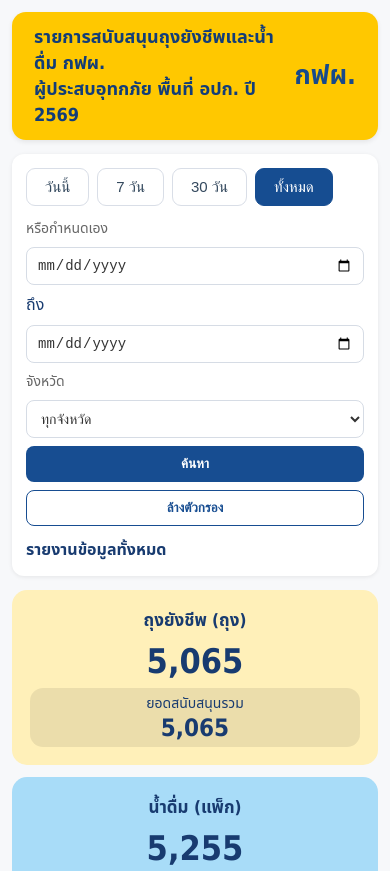
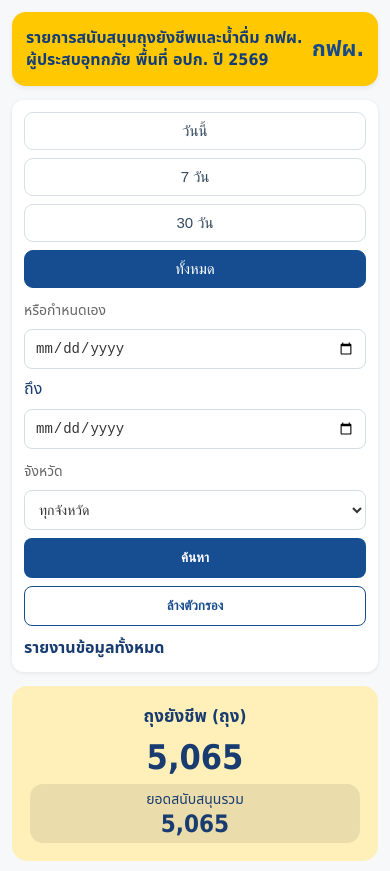
Before and after one commit to Fylven/egat-relief-support-dashboard, a plain HTML site: page index.html in a window 390 px wide. Shown: the top 871 px of the page. Drawn offline with Linux system fonts and the light colour scheme.

Commit message:
Update index.html

```diff
--- a/index.html
+++ b/index.html
@@ -41,7 +41,7 @@
     font-size: 24px;
     font-weight: bold;
     color: #123d78;
-    line-height: 1.45;
+    line-height: 1.4;
 }
 
 .logo {
@@ -51,21 +51,23 @@
     white-space: nowrap;
 }
 
+
 /* ================= FILTER ================= */
 
 .filter-area {
     margin-top: 14px;
     background: white;
     border-radius: 12px;
-    padding: 14px;
+    padding: 12px;
     box-shadow: 0 1px 4px rgba(0,0,0,.08);
 }
 
-.quick-filter {
+.filter-row {
     display: flex;
     align-items: center;
     gap: 8px;
-    flex-wrap: wrap;
+    flex-wrap: nowrap;
+    width: 100%;
 }
 
 .filter-button {
@@ -77,6 +79,7 @@
     font-size: 15px;
     cursor: pointer;
     transition: .2s;
+    white-space: nowrap;
 }
 
 .filter-button:hover {
@@ -89,44 +92,42 @@
     border-color: #164d91;
 }
 
-/* CUSTOM FILTER */
-
-.custom-filter {
-    margin-top: 12px;
-    display: flex;
-    align-items: center;
-    gap: 8px;
-    flex-wrap: wrap;
-}
-
 .filter-label {
     font-size: 14px;
     color: #666;
+    white-space: nowrap;
 }
 
 input[type="date"],
 select {
+    height: 40px;
     border: 1px solid #d6dce5;
     border-radius: 8px;
-    padding: 9px 10px;
+    padding: 8px 10px;
     font-size: 14px;
     color: #333;
     background: white;
 }
 
+input[type="date"] {
+    width: 145px;
+}
+
 select {
-    min-width: 190px;
+    width: 190px;
     cursor: pointer;
 }
 
 .search-button {
+    height: 40px;
     background: #174d91;
     color: white;
     border: none;
     border-radius: 8px;
-    padding: 10px 18px;
+    padding: 0 18px;
     cursor: pointer;
     font-weight: bold;
+    white-space: nowrap;
 }
 
 .search-button:hover {
@@ -134,13 +135,15 @@
 }
 
 .clear-button {
+    height: 40px;
     background: white;
     color: #174d91;
     border: 1px solid #174d91;
     border-radius: 8px;
-    padding: 9px 17px;
+    padding: 0 16px;
     cursor: pointer;
     font-weight: bold;
+    white-space: nowrap;
 }
 
 .clear-button:hover {
@@ -148,11 +151,12 @@
 }
 
 .report-date {
-    margin-top: 12px;
+    margin-top: 10px;
     font-weight: bold;
     font-size: 16px;
     color: #183b70;
 }
+
 
 /* ================= MAIN ================= */
 
@@ -168,6 +172,7 @@
     flex-direction: column;
     gap: 14px;
 }
+
 
 /* ================= SUMMARY ================= */
 
@@ -214,6 +219,7 @@
     font-size: 24px;
 }
 
+
 /* ================= MAP ================= */
 
 .map-card {
@@ -243,6 +249,7 @@
     color: #777;
     font-size: 20px;
 }
+
 
 /* ================= LIST ================= */
 
@@ -335,6 +342,7 @@
     color: #777;
 }
 
+
 /* ================= FOOTER ================= */
 
 .footer {
@@ -346,8 +354,20 @@
     padding: 5px;
 }
 
+
 /* ================= RESPONSIVE ================= */
 
+/* หน้าจอเริ่มแคบ */
+@media (max-width: 1250px) {
+
+    .filter-row {
+        flex-wrap: wrap;
+    }
+
+}
+
+
+/* Tablet */
 @media (max-width: 900px) {
 
     .main-grid {
@@ -361,24 +381,44 @@
     .logo {
         font-size: 26px;
     }
+
 }
 
+
+/* Mobile */
 @media (max-width: 600px) {
+
+    .header {
+        padding: 14px;
+    }
+
+    .header-title {
+        font-size: 16px;
+    }
+
+    .logo {
+        font-size: 22px;
+    }
 
     .summary-grid {
         grid-template-columns: 1fr;
     }
 
-    .custom-filter {
+    .filter-row {
+        flex-direction: column;
         align-items: stretch;
-        flex-direction: column;
     }
 
+    .filter-button,
     input[type="date"],
     select,
     .search-button,
     .clear-button {
         width: 100%;
+    }
+
+    .filter-label {
+        margin-top: 4px;
     }
 
     .item-images {
@@ -393,17 +433,24 @@
 </style>
 </head>
 
+
 <body>
 
 <div class="container">
 
-<!-- ================= HEADER ================= -->
+
+<!-- ==================================================
+     HEADER
+================================================== -->
 
 <header class="header">
 
     <div class="header-title">
+
         รายการสนับสนุนถุงยังชีพและน้ำดื่ม กฟผ.<br>
+
         ผู้ประสบอุทกภัย พื้นที่ อปก. ปี 2569
+
     </div>
 
     <div class="logo">
@@ -413,45 +460,67 @@
 </header>
 
 
-<!-- ================= FILTER ================= -->
+
+<!-- ==================================================
+     FILTER
+================================================== -->
 
 <section class="filter-area">
 
-    <div class="quick-filter">
+    <div class="filter-row">
 
-        <button class="filter-button" data-range="today">
+
+        <!-- ช่วงเวลา -->
+
+        <button
+            class="filter-button"
+            data-range="today"
+        >
             วันนี้
         </button>
 
-        <button class="filter-button" data-range="7">
+
+        <button
+            class="filter-button"
+            data-range="7"
+        >
             7 วัน
         </button>
 
-        <button class="filter-button" data-range="30">
+
+        <button
+            class="filter-button"
+            data-range="30"
+        >
             30 วัน
         </button>
 
-        <button class="filter-button active" data-range="all">
+
+        <button
+            class="filter-button active"
+            data-range="all"
+        >
             ทั้งหมด
         </button>
 
-    </div>
 
-
-    <div class="custom-filter">
+        <!-- กำหนดเอง -->
 
         <span class="filter-label">
             หรือกำหนดเอง
         </span>
+
 
         <input
             type="date"
             id="startDate"
         >
 
+
         <span>
             ถึง
         </span>
+
 
         <input
             type="date"
@@ -459,9 +528,12 @@
         >
 
 
+        <!-- จังหวัด -->
+
         <span class="filter-label">
             จังหวัด
         </span>
+
 
         <select id="provinceFilter">
 
@@ -528,6 +600,8 @@
         </select>
 
 
+        <!-- ปุ่ม -->
+
         <button
             class="search-button"
             id="searchButton"
@@ -543,6 +617,7 @@
             ล้างตัวกรอง
         </button>
 
+
     </div>
 
 
@@ -556,12 +631,15 @@
 </section>
 
 
-<!-- ================= MAIN ================= -->
+
+<!-- ==================================================
+     MAIN
+================================================== -->
 
 <main class="main-grid">
 
 
-<!-- LEFT COLUMN -->
+    <!-- ================= LEFT ================= -->
 
     <div class="left-column">
 
@@ -570,6 +648,8 @@
 
         <div class="summary-grid">
 
+
+            <!-- ถุงยังชีพ -->
 
             <div class="summary-card bag-card">
 
@@ -597,6 +677,8 @@
             </div>
 
 
+            <!-- น้ำดื่ม -->
+
             <div class="summary-card water-card">
 
                 <div class="summary-title">
@@ -621,6 +703,7 @@
                 </div>
 
             </div>
+
 
         </div>
 
@@ -647,10 +730,12 @@
 
         </div>
 
+
     </div>
 
 
-<!-- RIGHT COLUMN -->
+
+    <!-- ================= RIGHT ================= -->
 
     <div class="list-card">
 
@@ -666,8 +751,14 @@
 
     </div>
 
+
 </main>
 
+
+
+<!-- ==================================================
+     FOOTER
+================================================== -->
 
 <footer class="footer">
 
@@ -681,14 +772,16 @@
 
 </footer>
 
+
 </div>
+
 
 
 <script>
 
-/* =====================================================
+/* ==================================================
    ข้อมูลตัวอย่าง
-===================================================== */
+================================================== */
 
 const supportData = [
 
@@ -830,9 +923,10 @@
 ];
 
 
-/* =====================================================
+
+/* ==================================================
    ELEMENTS
-===================================================== */
+================================================== */
 
 const bagNumber =
     document.getElementById("bagNumber");
@@ -862,9 +956,10 @@
     document.getElementById("provinceFilter");
 
 
-/* =====================================================
+
+/* ==================================================
    FORMAT NUMBER
-===================================================== */
+================================================== */
 
 function formatNumber(number) {
 
@@ -873,9 +968,10 @@
 }
 
 
-/* =====================================================
+
+/* ==================================================
    FORMAT DATE
-===================================================== */
+================================================== */
 
 function formatThaiDate(dateString) {
 
@@ -894,9 +990,10 @@
 }
 
 
-/* =====================================================
+
+/* ==================================================
    RENDER
-===================================================== */
+================================================== */
 
 function render(data) {
 
@@ -928,9 +1025,13 @@
     if (data.length === 0) {
 
         supportList.innerHTML = `
+
             <div class="empty">
+
                 ไม่พบข้อมูลตามตัวกรองที่เลือก
+
             </div>
+
         `;
 
         return;
@@ -959,7 +1060,9 @@
 
                     `).join("");
 
-            } else {
+            }
+
+            else {
 
                 images = `
 
@@ -981,8 +1084,11 @@
                 <article class="item">
 
                     <div class="item-date">
+
                         ${formatThaiDate(item.date)}
+
                     </div>
+
 
                     <div class="item-title">
 
@@ -991,11 +1097,13 @@
 
                     </div>
 
+
                     <div class="item-province">
 
                         📍 ${item.province}
 
                     </div>
+
 
                     <div class="item-info">
 
@@ -1015,6 +1123,7 @@
 
                     </div>
 
+
                     <div class="item-images">
 
                         ${images}
@@ -1030,9 +1139,41 @@
 }
 
 
-/* =====================================================
+
+/* ==================================================
+   APPLY PROVINCE
+================================================== */
+
+function applyProvinceFilter(data) {
+
+    const province =
+        provinceFilter.value;
+
+
+    if (province === "all") {
+
+        render(data);
+
+        return;
+
+    }
+
+
+    const filtered =
+        data.filter(item =>
+            item.province === province
+        );
+
+
+    render(filtered);
+
+}
+
+
+
+/* ==================================================
    QUICK FILTER
-===================================================== */
+================================================== */
 
 function filterByRange(range) {
 
@@ -1112,46 +1253,21 @@
 
     applyProvinceFilter(filtered);
 
+
+    if (provinceFilter.value !== "all") {
+
+        reportDate.textContent +=
+            ` | จังหวัด${provinceFilter.value}`;
+
     }
-
-
-/* =====================================================
-   PROVINCE FILTER
-===================================================== */
-
-function applyProvinceFilter(data) {
-
-    const province =
-        provinceFilter.value;
-
-
-    if (province === "all") {
-
-        render(data);
-
-        return;
 
 }
 
 
-    const filtered =
-        data.filter(item =>
-            item.province === province
-        );
 
-
-    render(filtered);
-
-
-    reportDate.textContent +=
-        ` | จังหวัด${province}`;
-
-}
-
-
-/* =====================================================
-   QUICK BUTTON EVENT
-===================================================== */
+/* ==================================================
+   QUICK BUTTON
+================================================== */
 
 document
 .querySelectorAll(".filter-button")
@@ -1181,9 +1297,10 @@
 });
 
 
-/* =====================================================
-   SEARCH BUTTON
-===================================================== */
+
+/* ==================================================
+   SEARCH
+================================================== */
 
 document
 .getElementById("searchButton")
@@ -1266,9 +1383,10 @@
 );
 
 
-/* =====================================================
+
+/* ==================================================
    CLEAR FILTER
-===================================================== */
+================================================== */
 
 document
 .getElementById("clearButton")
@@ -1287,7 +1405,7 @@
         provinceFilter.value = "all";
 
 
-        /* ล้าง Active ทุกปุ่ม */
+        /* เอา Active ออกจากทุกปุ่ม */
 
         document
         .querySelectorAll(".filter-button")
@@ -1315,9 +1433,10 @@
 );
 
 
-/* =====================================================
-   INITIAL LOAD
-===================================================== */
+
+/* ==================================================
+   INITIAL
+================================================== */
 
 render(supportData);
 
```
Lines whose indentation alone changed are shown as unchanged.
